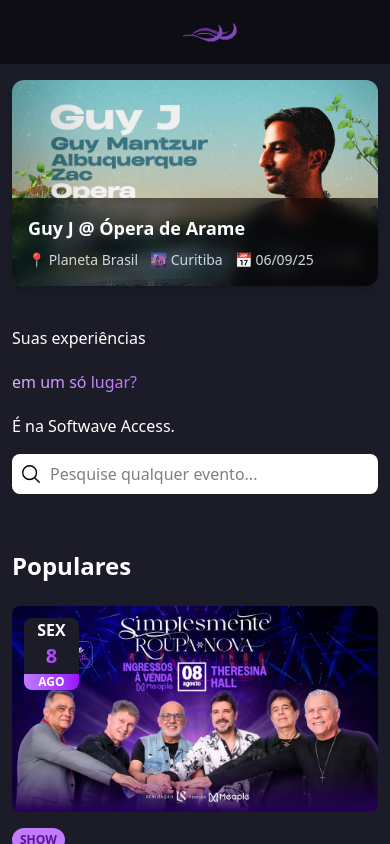
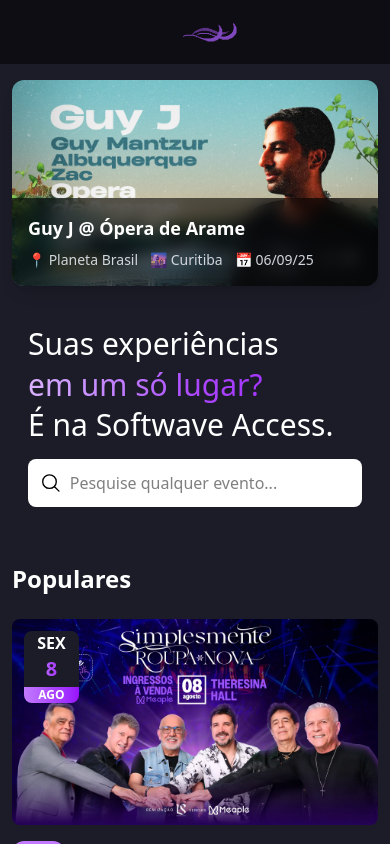
Before and after one commit to softwave-company/softwave-access, a React (Vite) app: page / in a window 390 px wide. Shown: the top 844 px of the page. Built offline with nearby package versions, Linux system fonts and the light colour scheme.

Commit message:
fix(responsividade): ajustar layout e textos para telas menores

```diff
--- a/src/pages/Home.tsx
+++ b/src/pages/Home.tsx
@@ -94,16 +94,36 @@
                             venue={eventOfTheDay.venue}
                             date={eventOfTheDay.date}
                         />
-                        <div className="flex flex-1 flex-col gap-4 md:self-center">
-                            <div className="flex flex-col text-4-xl font-medium xl:gap-2 xl:text-5xl">
+                        <div className="flex flex-1 flex-col gap-4 md:self-center px-4 md:px-0">
+                            <div className="flex flex-col gap-1 text-3xl font-medium md:gap-2 md:text-4xl xl:text-5xl">
                                 <p className="text-white">Suas experiências</p>
-                                <p className="bg-gradient-to-r from-purple-300 via-purple-500 to-purple-600 bg-clip-text text-transparent leading-16">em um só lugar?</p>
+                                <p className="bg-gradient-to-r from-purple-300 via-purple-500 to-purple-600 bg-clip-text text-transparent leading-tight md:leading-snug">
+                                    em um só lugar?
+                                </p>
                                 <p className="text-white">É na Softwave Access.</p>
                             </div>
+
                             <main className="relative flex w-full flex-col gap-2">
-                                <div className="flex h-10 items-center gap-2 rounded-lg bg-white px-2">
-                                    <svg xmlns="http://www.w3.org/2000/svg" fill="none" viewBox="0 0 24 24" stroke-width="1.5" stroke="currentColor" aria-hidden="true" data-slot="icon" className="h-6 w-6 text-custom-400"><path stroke-linecap="round" stroke-linejoin="round" d="m21 21-5.197-5.197m0 0A7.5 7.5 0 1 0 5.196 5.196a7.5 7.5 0 0 0 10.607 10.607Z"></path></svg>
-                                    <input className="h-full w-full bg-transparent outline-none placeholder:text-text-600" placeholder="Pesquise qualquer evento..."></input>
+                                <div className="flex h-12 items-center gap-2 rounded-lg bg-white px-3">
+                                    <svg
+                                        xmlns="http://www.w3.org/2000/svg"
+                                        fill="none"
+                                        viewBox="0 0 24 24"
+                                        strokeWidth={1.5}
+                                        stroke="currentColor"
+                                        aria-hidden="true"
+                                        className="h-6 w-6 text-custom-400"
+                                    >
+                                        <path
+                                            strokeLinecap="round"
+                                            strokeLinejoin="round"
+                                            d="m21 21-5.197-5.197m0 0A7.5 7.5 0 1 0 5.196 5.196a7.5 7.5 0 0 0 10.607 10.607Z"
+                                        />
+                                    </svg>
+                                    <input
+                                        className="h-full w-full bg-transparent outline-none placeholder:text-text-600 text-base md:text-lg"
+                                        placeholder="Pesquise qualquer evento..."
+                                    />
                                 </div>
                             </main>
                         </div>
@@ -119,7 +139,7 @@
                         </div>
                     </section>
 
-                    <a className="bg-purple-400 w-[20%] text-center rounded-lg mx-auto py-2 font-bold hover:bg-purple-500 transition-all duration-100 cursor-pointer">Ver todos os eventos</a>
+                    <a className="bg-purple-400 w-[60%] md:w-[20%] text-center rounded-lg mx-auto py-2 font-bold hover:bg-purple-500 transition-all duration-100 cursor-pointer">Ver todos os eventos</a>
 
                     <div className="bg-gradient-to-r from-purple-300 via-purple-500 to-purple-600 h-2"></div>
                 </div>
@@ -133,7 +153,7 @@
                 </div>
 
                 {/* Menu de links */}
-                <nav className="mb-6 flex justify-center gap-8 text-sm font-semibold text-white">
+                <nav className="mb-6 flex flex-col items-center gap-4 text-sm font-semibold text-white md:flex-row md:justify-center md:gap-8">
                     <a href="#" className="text-gray-300 hover:text-white">Política de Cookies</a>
                     <a href="#" className="text-gray-300 hover:text-white">Termos de Uso</a>
                     <a href="#" className="text-gray-300 hover:text-white">Política de Privacidade</a>
```
